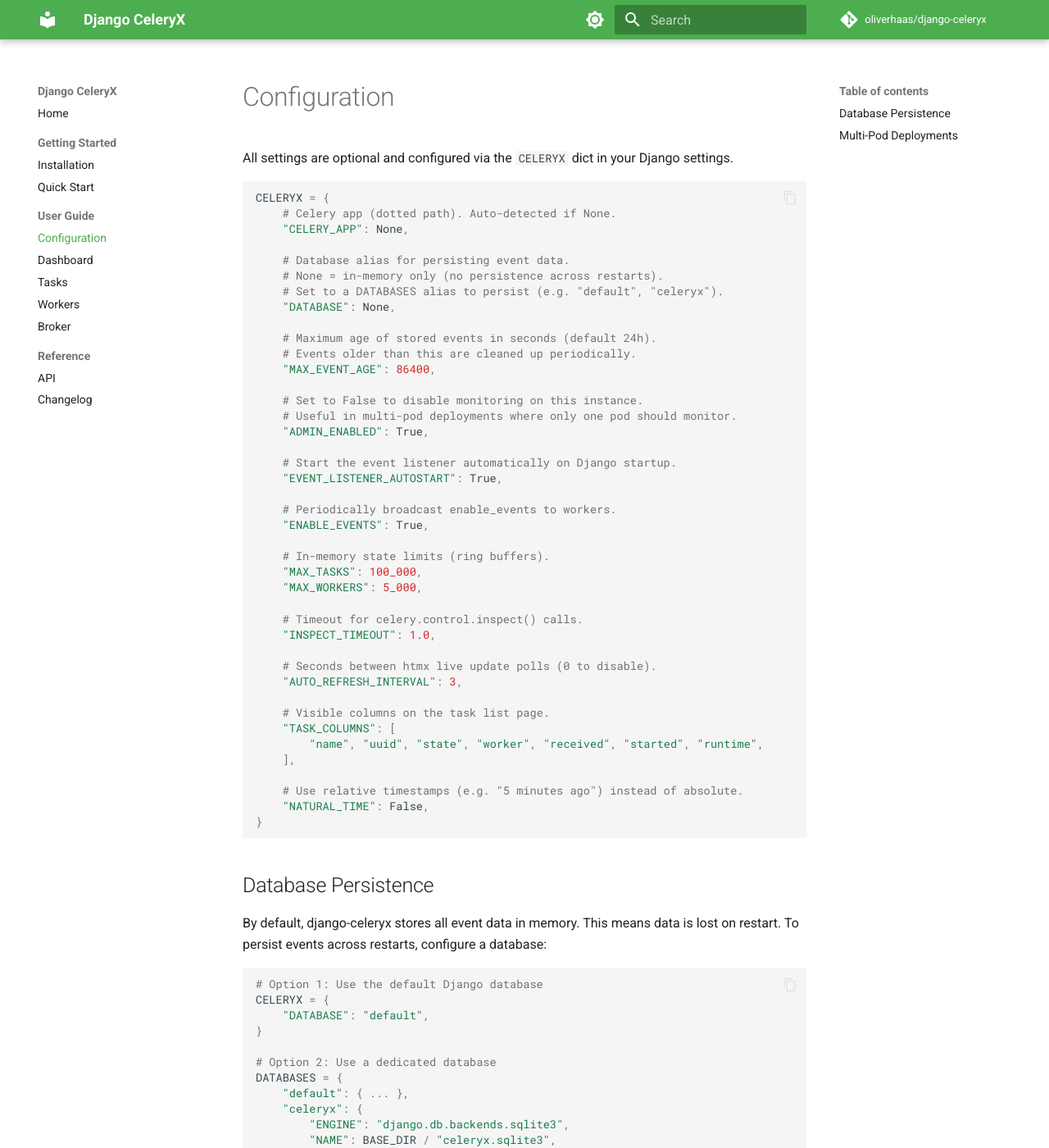
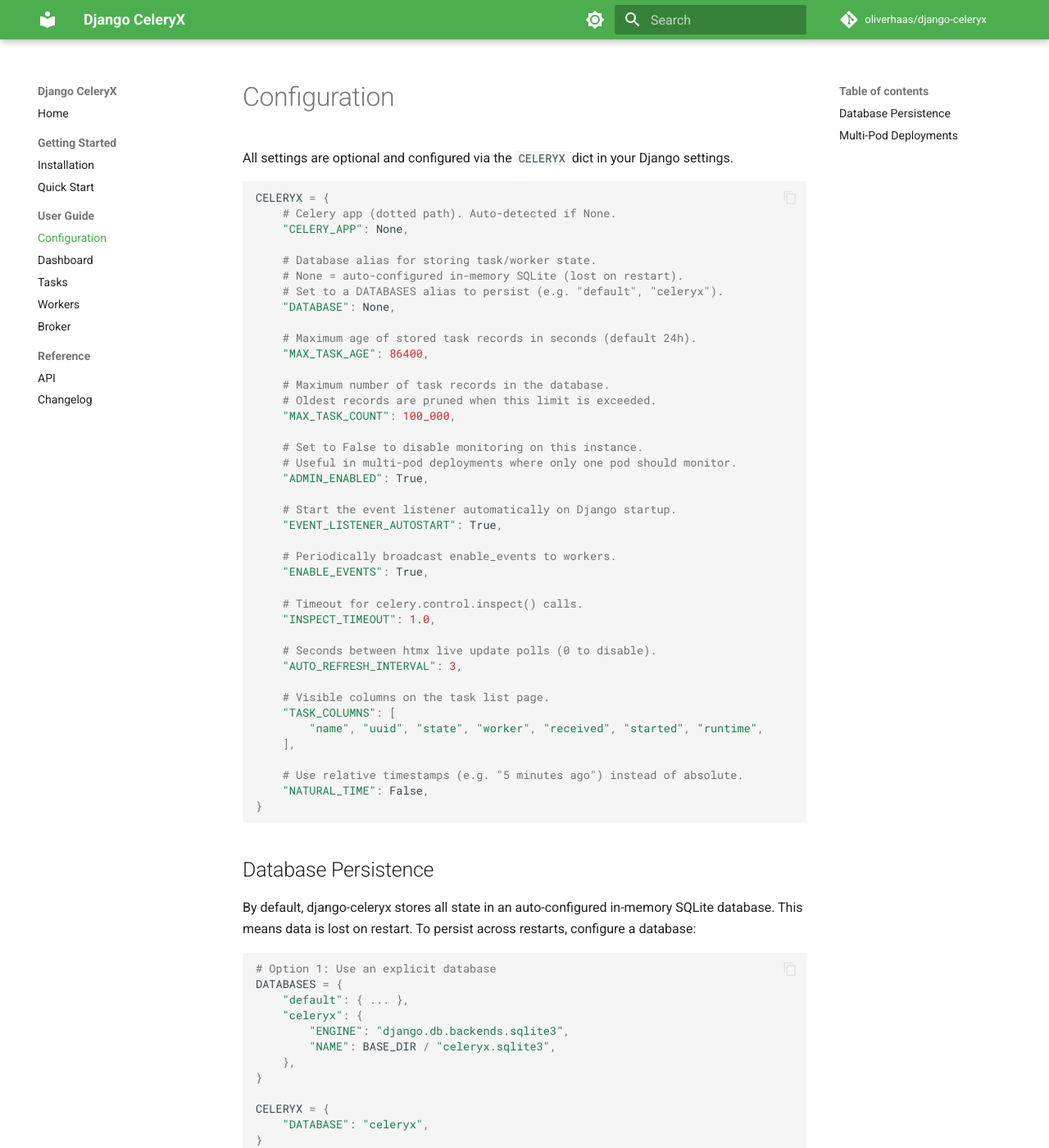
Before and after one commit to oliverhaas/django-celeryx, an MkDocs documentation site: the page built from docs/user-guide/configuration.md, in a window 1280 px wide and 1400 px high. Shown: the whole window at 82% size. Built offline with MkDocs 1.6.1 and Material for MkDocs 9.7.7, drawn with Linux system fonts in a browser that asks for light colours; comment, search, counter and statistics services are not loaded; the version menu is left out.

Commit message:
fix: production readiness fixes
- Fix URL encoding in RegisteredTask links (use urlencode + task_name filter param)
- Add thread.join() in event listener shutdown for graceful cleanup
- Fix scheduled task links in worker detail template (were missing href)
- Update all docs to use current setting names (MAX_TASK_AGE, MAX_TASK_COUNT)
- Remove references to non-existent MAX_WORKERS setting
- Remove stale "in-memory state" references from docs and comments
- Update README with correct install instructions and feature list

````diff
--- a/docs/user-guide/configuration.md
+++ b/docs/user-guide/configuration.md
@@ -7,14 +7,17 @@
     # Celery app (dotted path). Auto-detected if None.
     "CELERY_APP": None,
 
-    # Database alias for persisting event data.
-    # None = in-memory only (no persistence across restarts).
+    # Database alias for storing task/worker state.
+    # None = auto-configured in-memory SQLite (lost on restart).
     # Set to a DATABASES alias to persist (e.g. "default", "celeryx").
     "DATABASE": None,
 
-    # Maximum age of stored events in seconds (default 24h).
-    # Events older than this are cleaned up periodically.
-    "MAX_EVENT_AGE": 86400,
+    # Maximum age of stored task records in seconds (default 24h).
+    "MAX_TASK_AGE": 86400,
+
+    # Maximum number of task records in the database.
+    # Oldest records are pruned when this limit is exceeded.
+    "MAX_TASK_COUNT": 100_000,
 
     # Set to False to disable monitoring on this instance.
     # Useful in multi-pod deployments where only one pod should monitor.
@@ -25,10 +28,6 @@
 
     # Periodically broadcast enable_events to workers.
     "ENABLE_EVENTS": True,
-
-    # In-memory state limits (ring buffers).
-    "MAX_TASKS": 100_000,
-    "MAX_WORKERS": 5_000,
 
     # Timeout for celery.control.inspect() calls.
     "INSPECT_TIMEOUT": 1.0,
@@ -48,15 +47,10 @@
 
 ## Database Persistence
 
-By default, django-celeryx stores all event data in memory. This means data is lost on restart. To persist events across restarts, configure a database:
+By default, django-celeryx stores all state in an auto-configured in-memory SQLite database. This means data is lost on restart. To persist across restarts, configure a database:
 
 ```python
-# Option 1: Use the default Django database
-CELERYX = {
-    "DATABASE": "default",
-}
-
-# Option 2: Use a dedicated database
+# Option 1: Use an explicit database
 DATABASES = {
     "default": { ... },
     "celeryx": {
--- a/pyproject.toml
+++ b/pyproject.toml
@@ -88,7 +88,7 @@
   "SLF001",   # Private member access needed for Celery internals
   "TRY003",   # Long exception messages are helpful for debugging
   "TRY300",   # return in try block is cleaner for this pattern
-  "ANN401",   # Any is correct for in-memory state and generic admin patterns
+  "ANN401",   # Any is correct for Celery app instances and generic admin patterns
   "ARG002",   # Unused args: Django admin method signatures require specific params
   "BLE001",   # Broad exception catching needed for broker/transport resilience
   "PLC0415",  # Dynamic imports intentional (Django lazy loading, Celery app detection)
````
Also changed, not shown: README.md (+15 -12 lines), docs/getting-started/quickstart.md (+4 -4 lines), 4 other files.
